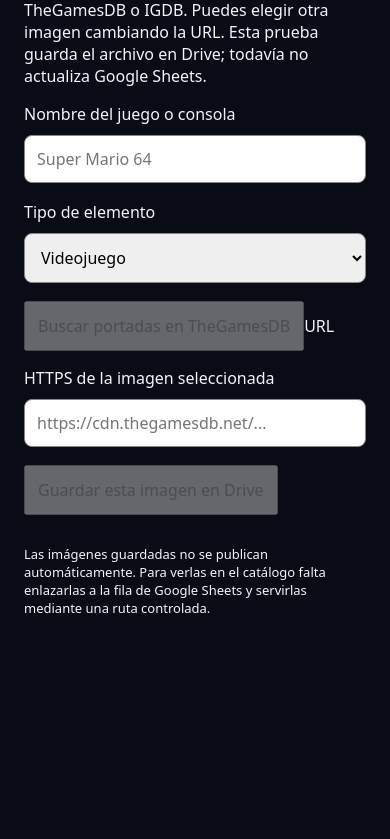
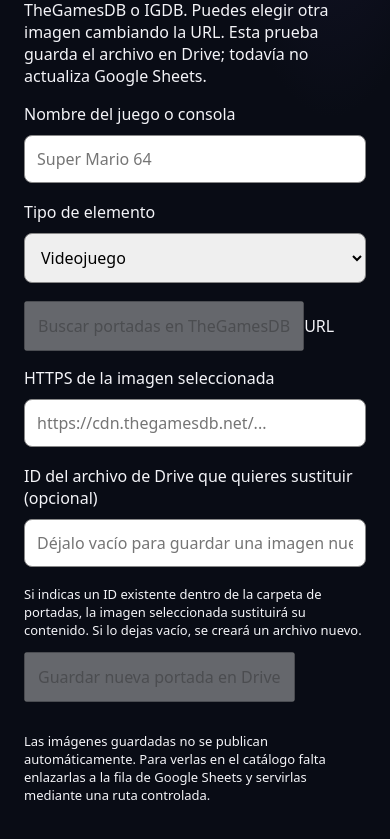
Before and after one commit to vash95/MundoRetro, a Next.js app: page /admin/google-drive in a window 390 px wide. Shown: the part 680-1519 px from the top of the page. Before the commit the page ends 1382 px from the top, so only its background shows below. Built offline with nearby package versions, Linux system fonts and the light colour scheme.

Commit message:
Add replace-existing-cover action to mobile Drive image picker

```diff
--- a/app/admin/google-drive/page.tsx
+++ b/app/admin/google-drive/page.tsx
@@ -3,7 +3,7 @@ import {useState} from 'react';
 type Check={ok?:boolean;folder?:string;canAddChildren?:boolean;error?:string;missing?:string[];status?:number};
 export default function GoogleDriveSetup(){
  const [token,setToken]=useState('');const [error,setError]=useState('');const [busy,setBusy]=useState(false);
- const [check,setCheck]=useState<Check|null>(null);const [results,setResults]=useState<Array<{url:string;type:string;side:string}>>([]);const [kind,setKind]=useState('game');const [url,setUrl]=useState('');const [name,setName]=useState('');const [saved,setSaved]=useState('');
+ const [check,setCheck]=useState<Check|null>(null);const [results,setResults]=useState<Array<{url:string;type:string;side:string}>>([]);const [kind,setKind]=useState('game');const [url,setUrl]=useState('');const [name,setName]=useState('');const [saved,setSaved]=useState('');const [replaceFileId,setReplaceFileId]=useState('');
  async function connect(){
   setError('');setBusy(true);
   try{
@@ -26,9 +26,9 @@ export default function GoogleDriveSetup(){
  async function save(){
   setError('');setSaved('');setBusy(true);
   try{
-   const r=await fetch('/api/admin/save-cover',{method:'POST',headers:{Authorization:'Bearer '+token,'Content-Type':'application/json'},body:JSON.stringify({url,name})});
+   const r=await fetch('/api/admin/save-cover',{method:'POST',headers:{Authorization:'Bearer '+token,'Content-Type':'application/json'},body:JSON.stringify({url,name,replaceFileId:replaceFileId.trim()||undefined})});
    const d=await r.json();if(!r.ok){setError(d.error||'No se pudo guardar la portada');return}
-   setSaved(d.name+' (ID: '+d.id+')');
+   setSaved((d.replaced?'Sustituida: ':'Guardada: ')+d.name+' (ID: '+d.id+')');if(d.id)setReplaceFileId(d.id);
   }catch{setError('Error al descargar o guardar la imagen.')}finally{setBusy(false)}
  }
  const input={display:'block',width:'100%',padding:12,margin:'10px 0 18px',border:'1px solid #888',borderRadius:8,boxSizing:'border-box' as const};
@@ -54,7 +54,10 @@ export default function GoogleDriveSetup(){
   <label htmlFor="url">URL HTTPS de la imagen seleccionada</label>
   <input id="url" value={url} onChange={e=>setUrl(e.target.value)} placeholder="https://cdn.thegamesdb.net/..." style={input}/>
   {url.startsWith('https://')&&<img src={url} alt="Vista previa de la portada elegida" style={{maxWidth:180,maxHeight:240,objectFit:'contain',display:'block',marginBottom:16}}/>}
-  <button disabled={!token||!url||busy} onClick={save} style={{padding:12}}>Guardar esta imagen en Drive</button>
+  <label htmlFor="replace">ID del archivo de Drive que quieres sustituir (opcional)</label>
+  <input id="replace" value={replaceFileId} onChange={e=>setReplaceFileId(e.target.value)} placeholder="Déjalo vacío para guardar una imagen nueva" style={input}/>
+  <p style={{fontSize:13}}>Si indicas un ID existente dentro de la carpeta de portadas, la imagen seleccionada sustituirá su contenido. Si lo dejas vacío, se creará un archivo nuevo.</p>
+  <button disabled={!token||!url||busy} onClick={save} style={{padding:12}}>{replaceFileId.trim()?'Sustituir portada en Drive':'Guardar nueva portada en Drive'}</button>
   {saved&&<p role="status">✅ Guardada: {saved}</p>}
   {error&&<p role="alert" style={{color:'#b91c1c'}}>{error}</p>}
   <p style={{marginTop:30,fontSize:13}}>Las imágenes guardadas no se publican automáticamente. Para verlas en el catálogo falta enlazarlas a la fila de Google Sheets y servirlas mediante una ruta controlada.</p>
```
